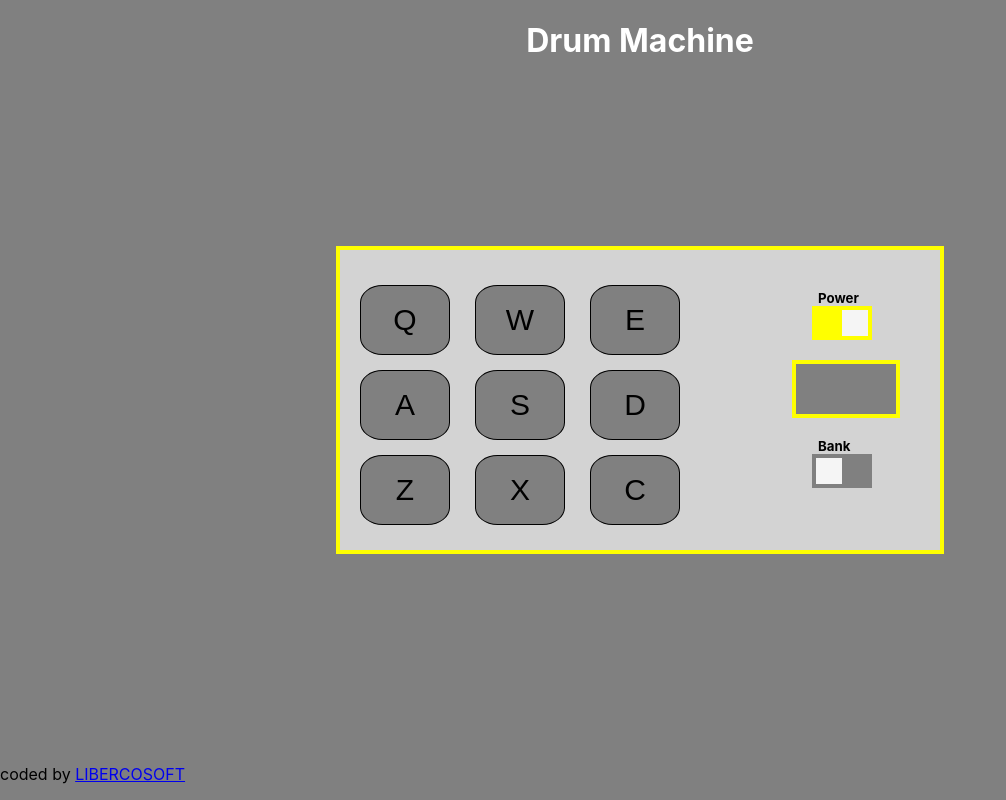
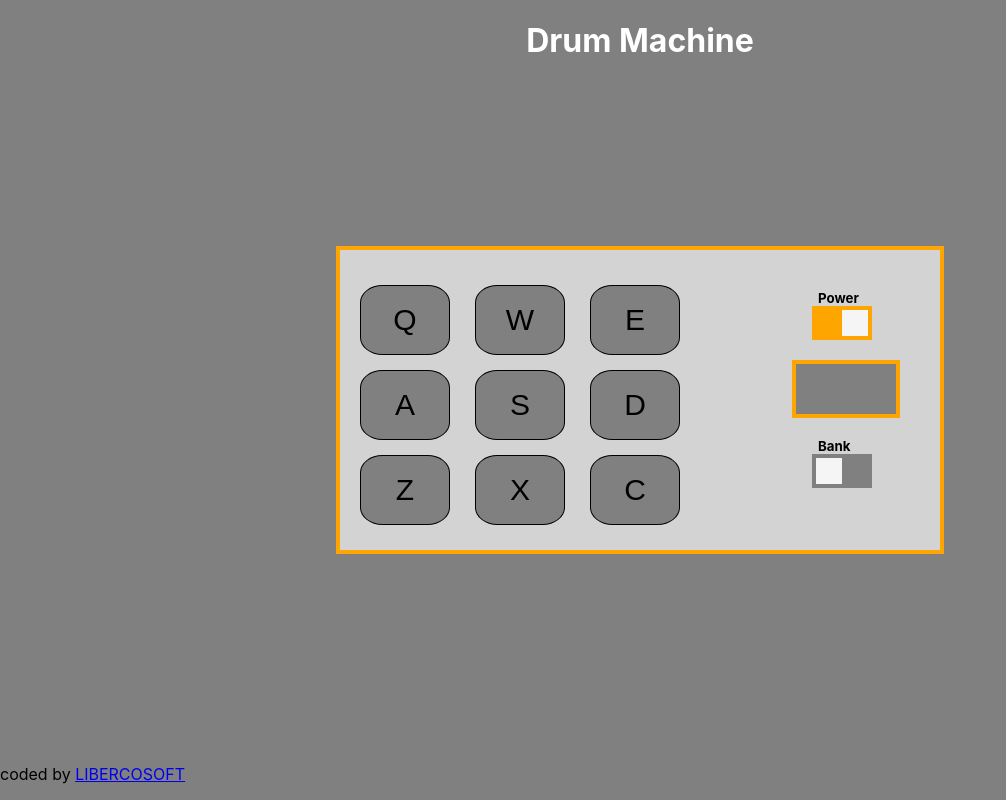
Before and after one commit to LIBERCOSOFT/drum-machine, a React (Create React App) app: page / in a window 1280 px wide. Shown: the whole page, without its empty margins (0-1006 px from the left). Built offline with nearby package versions, Linux system fonts and the light colour scheme.

Commit message:
Change yellow color

```diff
--- a/src/App.css
+++ b/src/App.css
@@ -8,7 +8,7 @@ p{
 }
 
 .home-container{
-  border: 4px solid yellow;
+  border: 4px solid #ffa500;
   background-color: lightgrey;
   width: 600px;
   height: 300px;
@@ -31,7 +31,7 @@ button{
 
 button:active,
 .active {
-  background-color: darkgrey;
+  background-color: #ffa500 !important;
   transform: translateY(4px);
 }
 
@@ -100,7 +100,7 @@ button:focus {
 }
 
 input:checked + .slider {
-  background-color: yellow;
+  background-color: #ffa500;
 }
 
 input:focus + .slider {
@@ -119,7 +119,7 @@ input:checked + .slider:before {
   width: 100px;
   background-color: grey;
   margin: 20px 0px 20px -20px;
-  border: 4px solid yellow;
+  border: 4px solid #ffa500;
 }
 
 .key-container h4{
```
